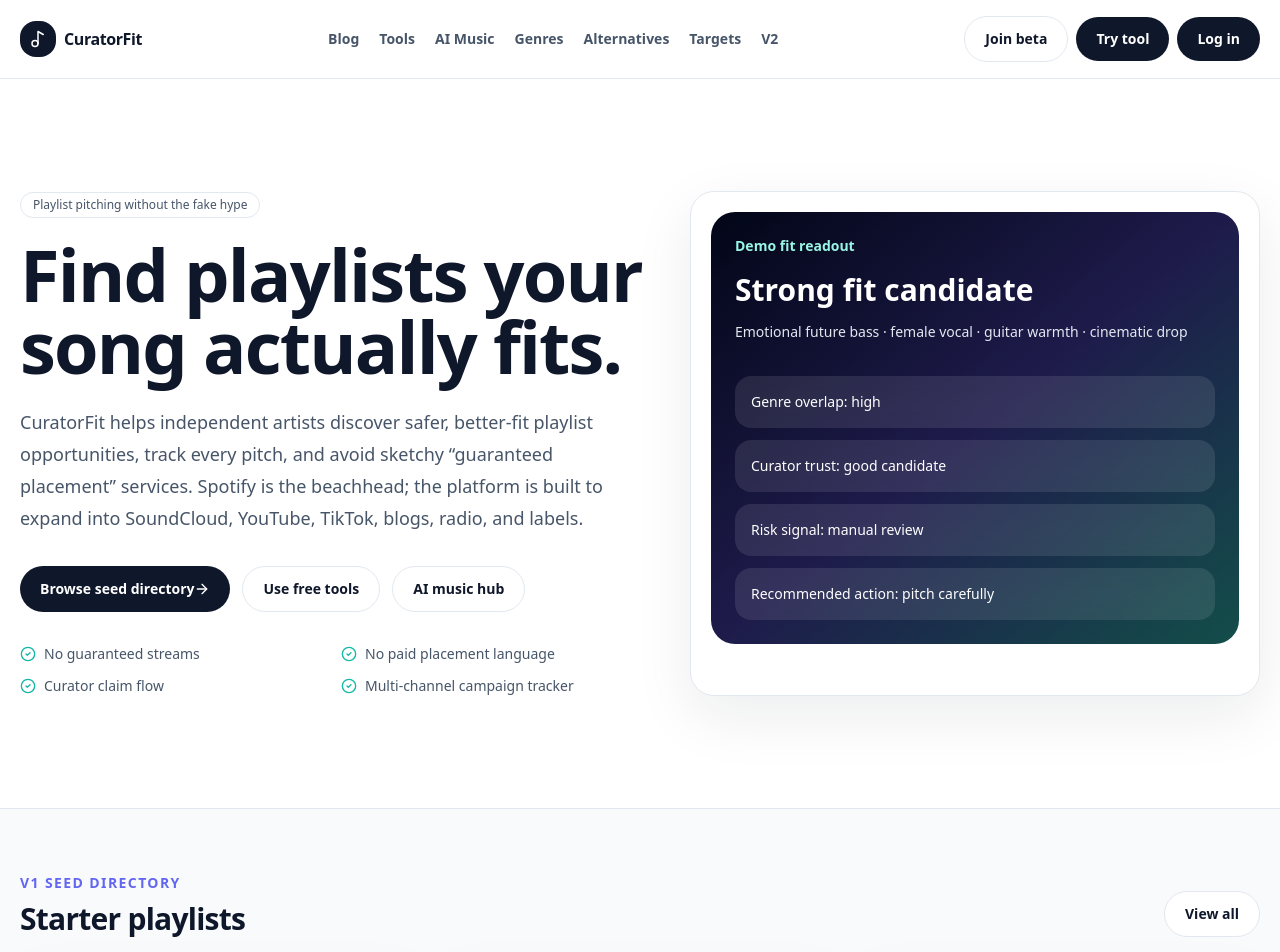
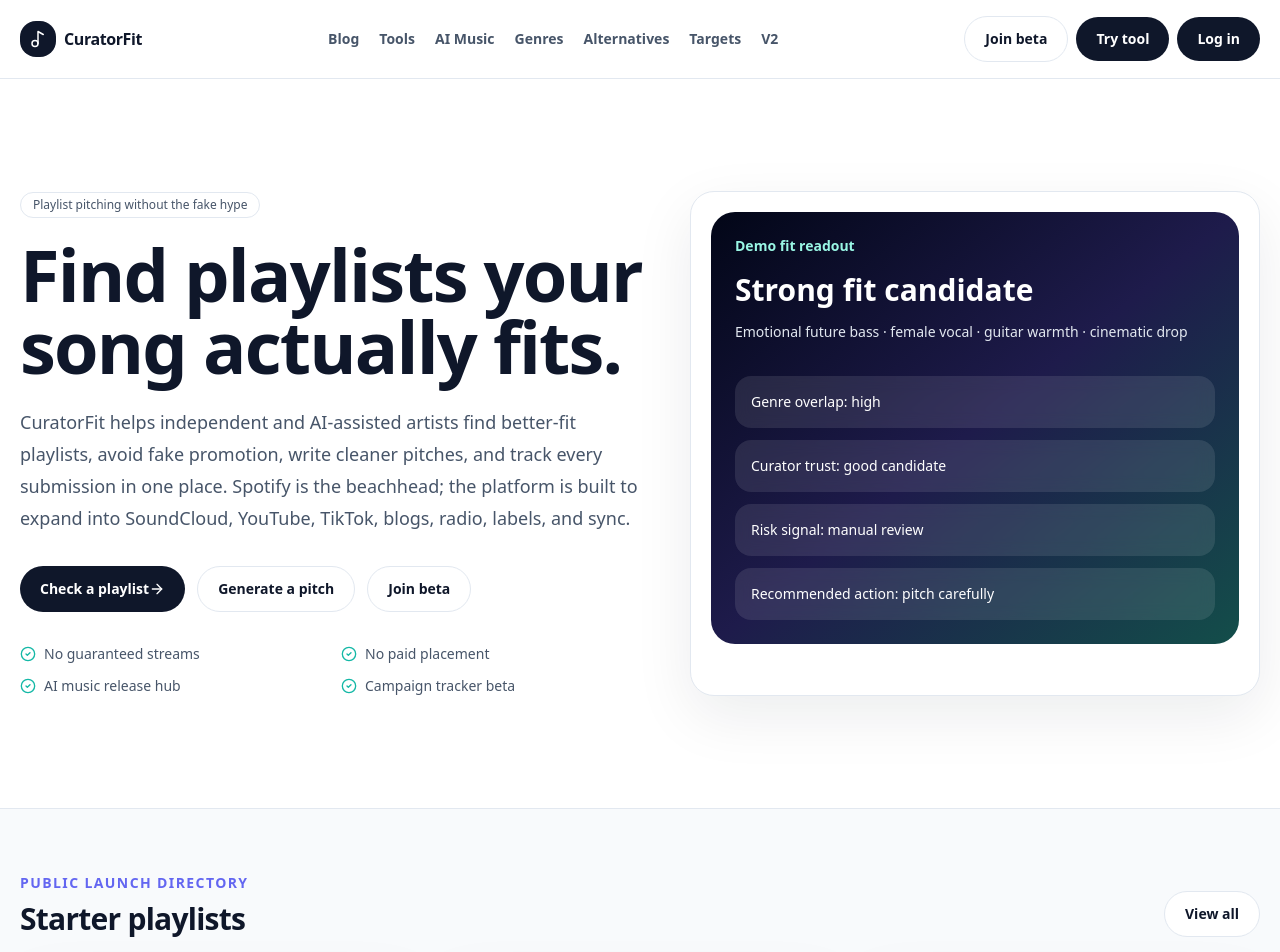
Before and after one commit to middlechildmzk/curatorfit, a Next.js app: page / in a window 1280 px wide. Shown: the top 952 px of the page. Built offline with nearby package versions, Linux system fonts and the light colour scheme; no server answers.

Commit message:
Update homepage for public launch

```diff
--- a/app/page.tsx
+++ b/app/page.tsx
@@ -24,15 +24,15 @@ export default async function HomePage() {
               Find playlists your song actually fits.
             </h1>
             <p className="mt-6 max-w-2xl text-lg leading-8 text-slate-600">
-              CuratorFit helps independent artists discover safer, better-fit playlist opportunities, track every pitch, and avoid sketchy “guaranteed placement” services. Spotify is the beachhead; the platform is built to expand into SoundCloud, YouTube, TikTok, blogs, radio, and labels.
+              CuratorFit helps independent and AI-assisted artists find better-fit playlists, avoid fake promotion, write cleaner pitches, and track every submission in one place. Spotify is the beachhead; the platform is built to expand into SoundCloud, YouTube, TikTok, blogs, radio, labels, and sync.
             </p>
             <div className="mt-8 flex flex-wrap gap-3">
-              <Link href="/browse" className="btn-primary">Browse seed directory <ArrowRight size={16} /></Link>
-              <Link href="/tools" className="btn-secondary">Use free tools</Link>
-              <Link href="/ai-music" className="btn-secondary">AI music hub</Link>
+              <Link href="/tools/spotify-playlist-scam-checker" className="btn-primary">Check a playlist <ArrowRight size={16} /></Link>
+              <Link href="/tools/playlist-pitch-generator" className="btn-secondary">Generate a pitch</Link>
+              <Link href="/waitlist" className="btn-secondary">Join beta</Link>
             </div>
             <div className="mt-8 grid gap-3 text-sm text-slate-600 sm:grid-cols-2">
-              {['No guaranteed streams', 'No paid placement language', 'Curator claim flow', 'Multi-channel campaign tracker'].map((item) => (
+              {['No guaranteed streams', 'No paid placement', 'AI music release hub', 'Campaign tracker beta'].map((item) => (
                 <div key={item} className="flex items-center gap-2"><CheckCircle2 className="h-4 w-4 text-brand2" />{item}</div>
               ))}
             </div>
@@ -55,7 +55,7 @@ export default async function HomePage() {
       <section className="mx-auto max-w-7xl px-5 py-16">
         <div className="mb-8 flex items-end justify-between gap-4">
           <div>
-            <p className="text-sm font-bold uppercase tracking-widest text-brand">V1 seed directory</p>
+            <p className="text-sm font-bold uppercase tracking-widest text-brand">Public launch directory</p>
             <h2 className="mt-2 text-3xl font-black tracking-tight">Starter playlists</h2>
           </div>
           <Link href="/browse" className="btn-secondary">View all</Link>
@@ -70,7 +70,7 @@ export default async function HomePage() {
         <div className="mx-auto max-w-7xl px-5 py-16">
           <div className="mb-8 flex items-end justify-between gap-4">
             <div>
-              <p className="text-sm font-bold uppercase tracking-widest text-brand">V1.7 content engine</p>
+              <p className="text-sm font-bold uppercase tracking-widest text-brand">V1.8 traffic engine</p>
               <h2 className="mt-2 text-3xl font-black tracking-tight">Guides and tools that turn search traffic into campaigns</h2>
             </div>
             <Link href="/blog" className="btn-secondary">Read the blog</Link>
```
